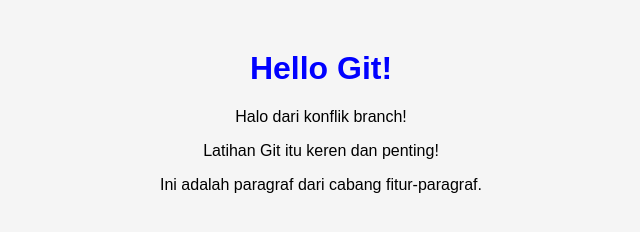
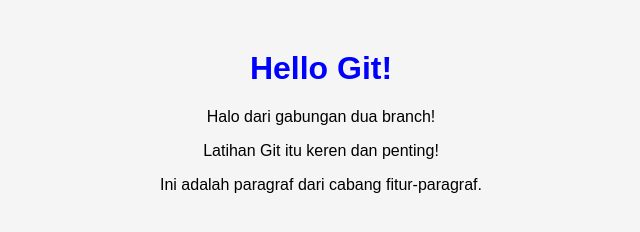
Before and after one commit to Irwansyah893/latihan-git, a plain HTML site: page index.html in a window 1280 px wide. Shown: the whole page, without its empty margins (319-959 px from the left). Drawn offline with Linux system fonts and the light colour scheme.

Commit message:
resolve: selesaikan konflik merge

```diff
--- a/index.html
+++ b/index.html
@@ -7,7 +7,7 @@
 </head>
 <body>
   <h1>Hello Git!</h1>
-  <p>Halo dari konflik branch!</p>
+  <p>Halo dari gabungan dua branch!</p>
   <p>Latihan Git itu keren dan penting!</p>
   <p>Ini adalah paragraf dari cabang fitur-paragraf.</p>
 </body>
```
